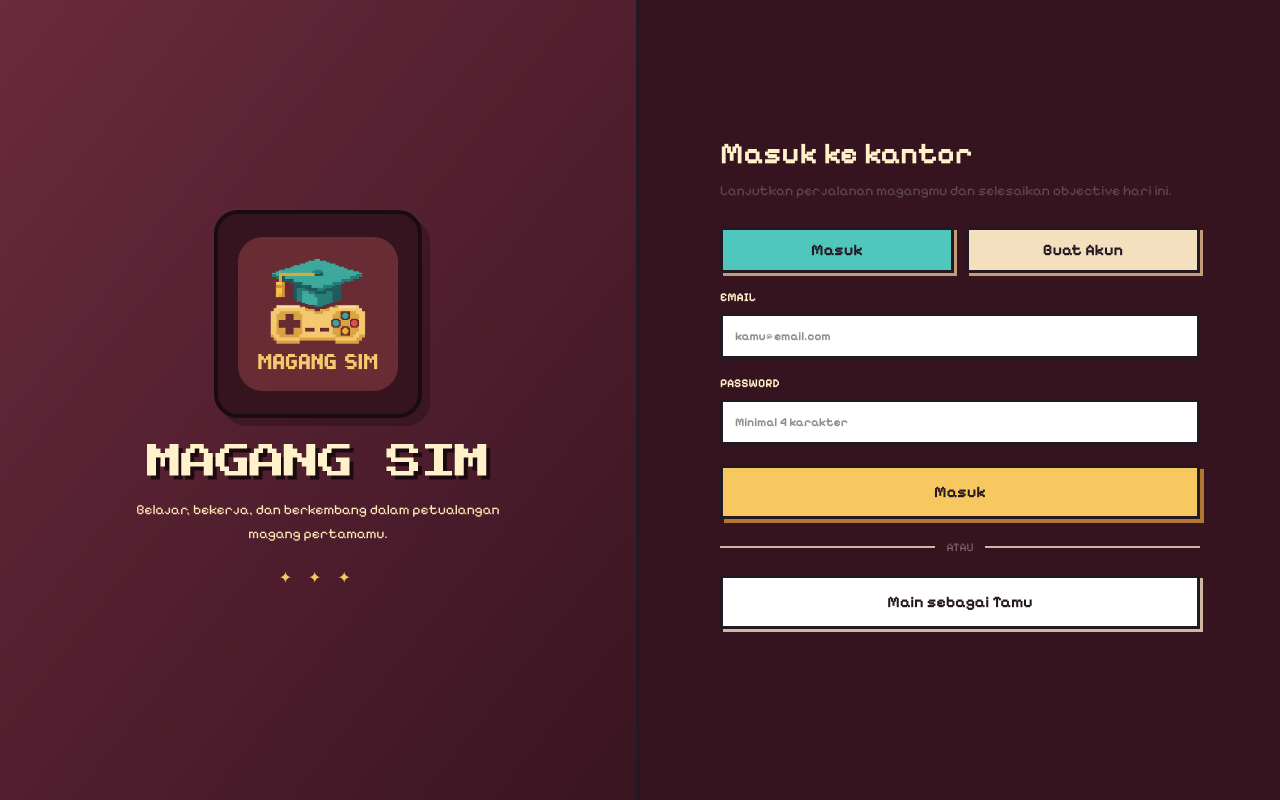
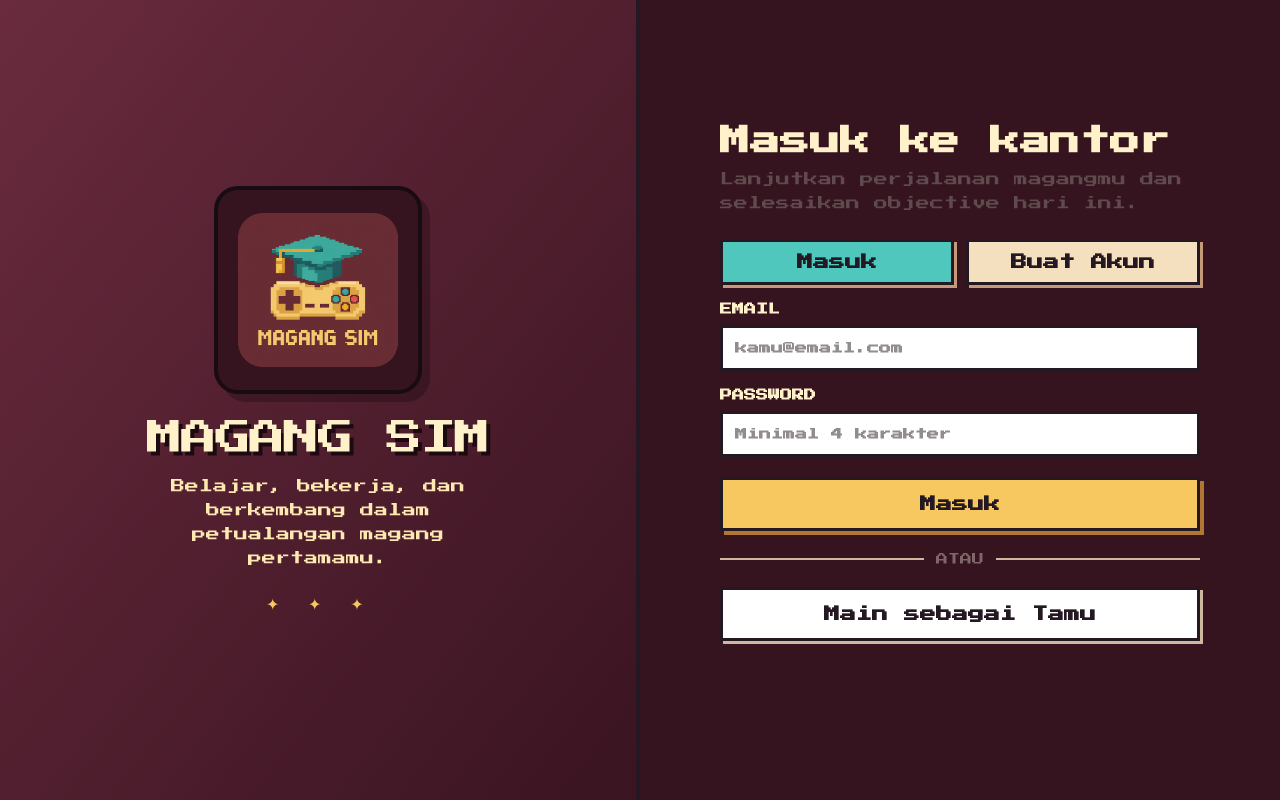
Before and after one commit to hakemada/magangsim, a Next.js app: page / in a window 1280 px wide. Built offline with nearby package versions, Linux system fonts and the light colour scheme.

Commit message:
Update font to Press Start 2P globally

```diff
--- a/src/app/globals.css
+++ b/src/app/globals.css
@@ -8,8 +8,6 @@
 @theme inline {
   --color-background: var(--background);
   --color-foreground: var(--foreground);
-  --font-sans: var(--font-geist-sans);
-  --font-mono: var(--font-geist-mono);
 }
 
 @media (prefers-color-scheme: dark) {
@@ -22,7 +20,6 @@
 body {
   background: var(--background);
   color: var(--foreground);
-  font-family: Arial, Helvetica, sans-serif;
 }
 
 button:not(:disabled) {
--- a/src/app/layout.tsx
+++ b/src/app/layout.tsx
@@ -1,27 +1,9 @@
 import type { Metadata } from "next";
-import { Pixelify_Sans, Press_Start_2P, Silkscreen, VT323 } from "next/font/google";
+import { Press_Start_2P } from "next/font/google";
 import "./globals.css";
-
-const pixelify = Pixelify_Sans({
-  variable: "--font-pixelify",
-  subsets: ["latin"],
-  weight: ["400", "500", "600", "700"],
-});
 
 const pressStart = Press_Start_2P({
   variable: "--font-press-start",
-  subsets: ["latin"],
-  weight: "400",
-});
-
-const silkscreen = Silkscreen({
-  variable: "--font-silkscreen",
-  subsets: ["latin"],
-  weight: ["400", "700"],
-});
-
-const vt323 = VT323({
-  variable: "--font-vt323",
   subsets: ["latin"],
   weight: "400",
 });
@@ -35,9 +17,9 @@ export default function RootLayout({ children }: { children: React.ReactNode })
   return (
     <html
       lang="en"
-      className={`${pixelify.variable} ${pressStart.variable} ${silkscreen.variable} ${vt323.variable} h-full antialiased`}
+      className={`${pressStart.variable} h-full antialiased`}
     >
-      <body className="min-h-full flex flex-col" style={{ fontFamily: "var(--font-pixelify), sans-serif" }}>{children}</body>
+      <body className={`${pressStart.className} min-h-full flex flex-col`}>{children}</body>
     </html>
   );
 }
--- a/src/app/page.tsx
+++ b/src/app/page.tsx
@@ -69,7 +69,7 @@ export default function Home() {
             />
           </div>
 
-          <h1 className="text-4xl tracking-tighter text-[#fff1c9] drop-shadow-[4px_4px_0_#1c0a10]" style={{ fontFamily: "var(--font-press-start)" }}>
+          <h1 className="text-4xl tracking-tighter text-[#fff1c9] drop-shadow-[4px_4px_0_#1c0a10]">
             MAGANG SIM
           </h1>
 
--- a/src/app/play/page.tsx
+++ b/src/app/play/page.tsx
@@ -1028,29 +1028,29 @@ export default function PlayPage() {
         </div>
 
         <div className="absolute right-3 top-3 z-20 grid grid-cols-2 gap-x-3 gap-y-0.5 border-3 border-[#241922] bg-[#fffdf7] p-2.5 text-right text-[11px] shadow-[4px_4px_0_rgba(35,20,25,0.18)]">
-          <span style={{ fontFamily: "var(--font-silkscreen)" }}>DIVISI</span>
+          <span >DIVISI</span>
           <b>{selectedDivision?.name ?? "-"}</b>
 
-          <span style={{ fontFamily: "var(--font-silkscreen)" }}>SESI</span>
+          <span >SESI</span>
           <b>
             {Math.min(completedSessions + 1, 21)}/21 ({currentSession?.difficulty ?? "Dasar"})
           </b>
 
-          <span style={{ fontFamily: "var(--font-silkscreen)" }}>WAKTU SESI</span>
+          <span >WAKTU SESI</span>
           <b className={sessionActive ? "text-[#b91c1c]" : ""}>
             {sessionActive ? formatTime(sessionSecondsLeft) : "07:00"}
           </b>
 
-          <span style={{ fontFamily: "var(--font-silkscreen)" }}>ENERGY SESI</span>
+          <span >ENERGY SESI</span>
           <b>
             {sessionEnergy}/{MAX_SESSION_ENERGY}
           </b>
 
 
-          <span style={{ fontFamily: "var(--font-silkscreen)" }}>{selectedDivision?.skillName ?? "SKILL"}</span>
+          <span >{selectedDivision?.skillName ?? "SKILL"}</span>
           <b>{skill}</b>
 
-          <span style={{ fontFamily: "var(--font-silkscreen)" }}>REPUTASI</span>
+          <span >REPUTASI</span>
           <b>{reputation}</b>
         </div>
 
@@ -1361,7 +1361,7 @@ export default function PlayPage() {
 
               <div className="mt-4 border-3 border-[#241922] bg-[#fff0b8] p-3 text-sm leading-6">
                 <b>SKENARIO KERJA</b>
-                <div className="mt-2" style={{ fontFamily: "var(--font-vt323)", fontSize: "1.15rem", lineHeight: "1.3" }}>
+                <div className="mt-2" >
                   {currentChallenge.scenario.split('\n').map((line, i) =>
                     line.trim().startsWith('|') ? (
                       <div key={i} className="whitespace-pre bg-white/50 px-1">{line}</div>
```
